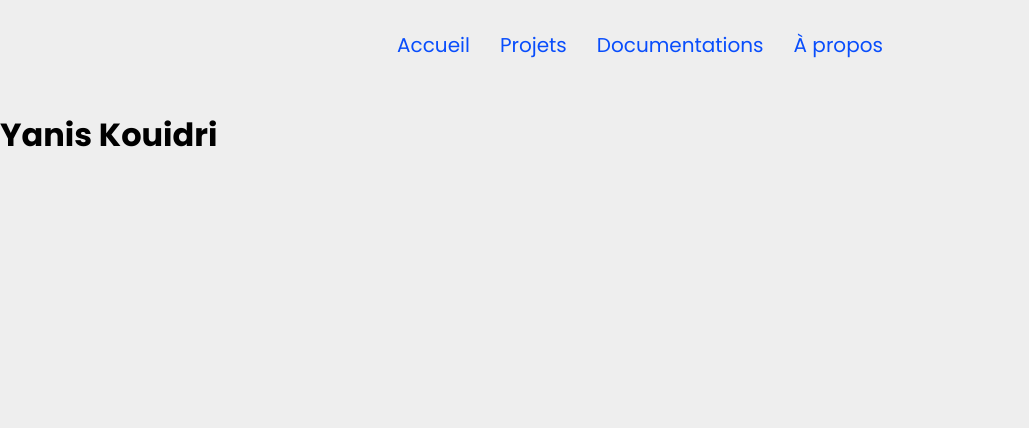
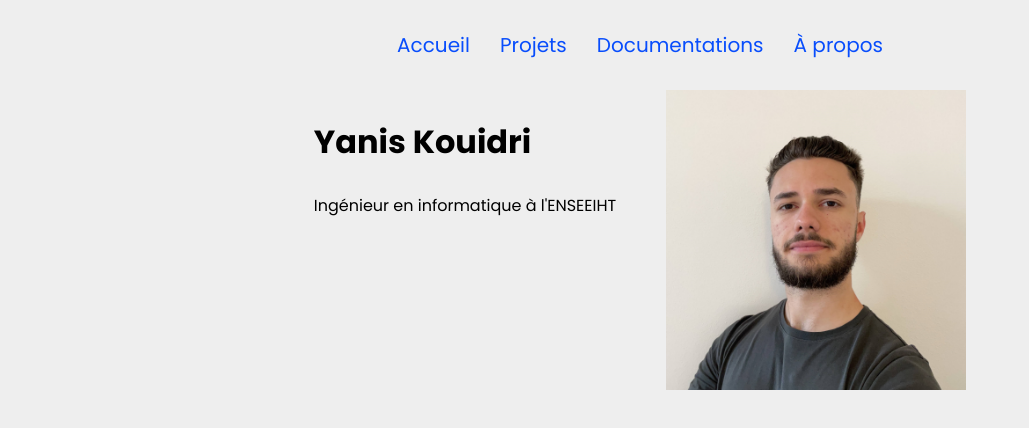
Before and after one commit to Yanis-Kouidri/personal-website-frontend, a React (Create React App) app: page / in a window 1280 px wide. Shown: the top 428 px of the page, without its empty margins (0-1029 px from the left). Built offline with nearby package versions, Linux system fonts and the light colour scheme.

Commit message:
add picture and style

```diff
--- a/src/pages/home/index.jsx
+++ b/src/pages/home/index.jsx
@@ -1,8 +1,32 @@
+import yanis from "../../assets/pictures/photo_accueil_yanis.jpg"
+import styled from "styled-components"
+
+const FirstSection = styled.section`
+  display: flex;
+  justify-content: center;
+`
+
+const PresentationPicutre = styled.img`
+  height: 300px;
+  padding-left: 50px;
+`
+
+const StyledTitle = styled.h1`
+  line-height: 50px;
+  font-size: 32px;
+`
+
 function Home() {
+  const shortDescription = "Ingénieur en informatique à l'ENSEEIHT"
+
   return (
-    <div>
-      <h1>Yanis Kouidri</h1>
-    </div>
+    <FirstSection>
+      <div>
+        <StyledTitle>Yanis Kouidri</StyledTitle>
+        <p>{shortDescription}</p>
+      </div>
+      <PresentationPicutre src={yanis} alt="Yanis Kouidri" />
+    </FirstSection>
   )
 }
 
```
Also changed, not shown: src/assets/pictures/photo_accueil_yanis.jpg (added).
